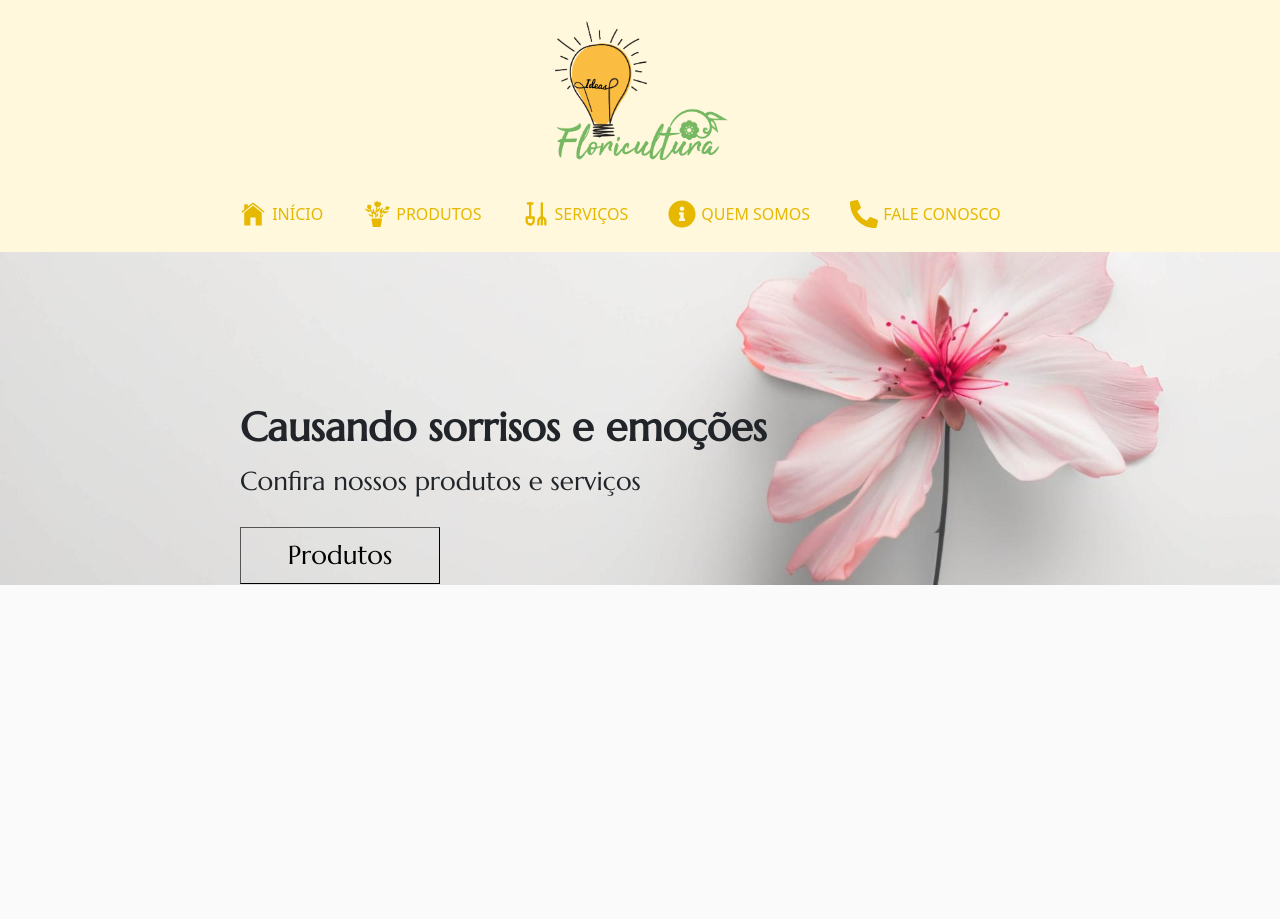
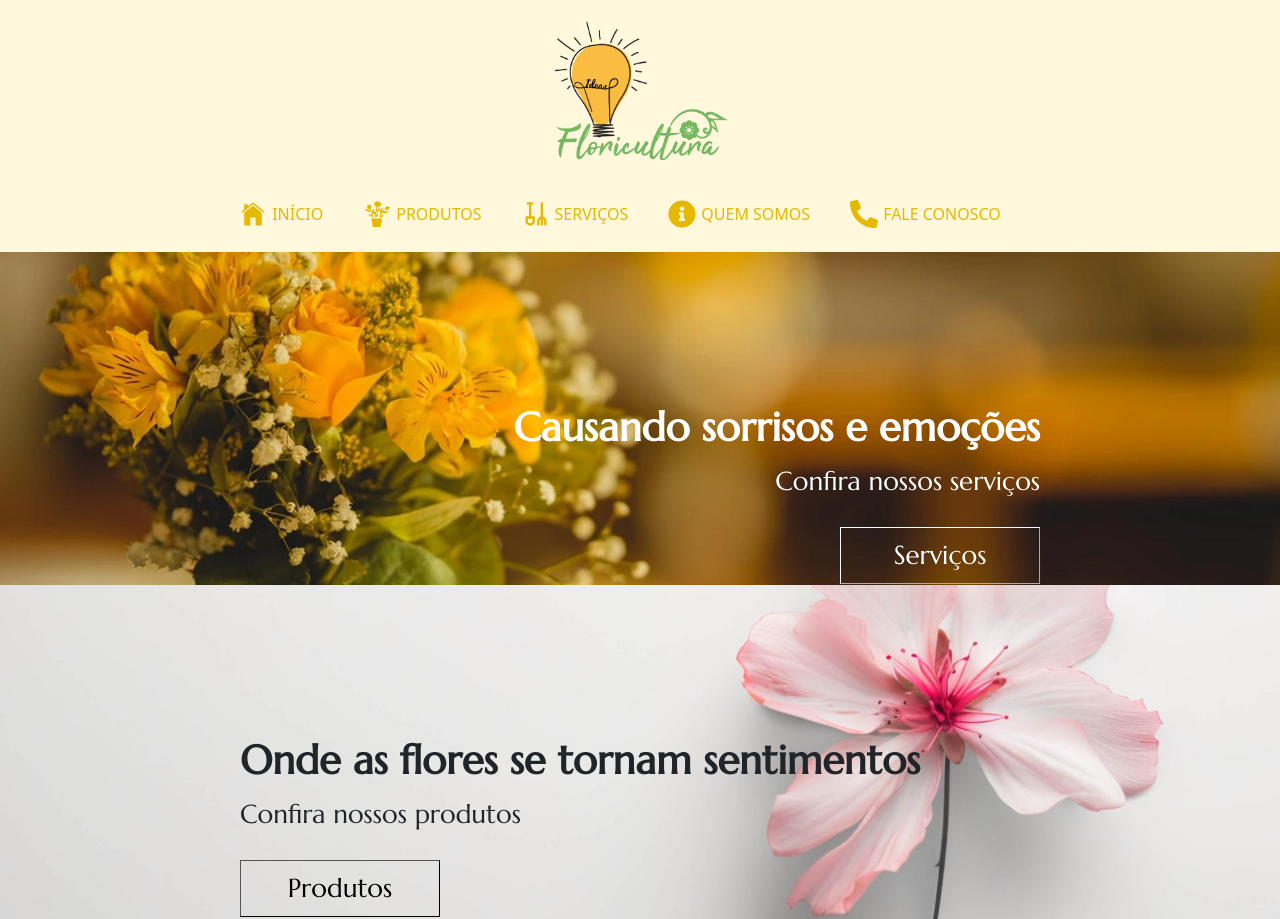
Before and after one commit to basilioruan/ideia-flowershop, a Next.js app: page / in a window 1280 px wide. Before the commit the page ends 800 px from the top, so only its background shows below. Built offline with nearby package versions, Linux system fonts and the light colour scheme.

Commit message:
feat: adding a new section on the homepage

```diff
--- a/src/pages/index.tsx
+++ b/src/pages/index.tsx
@@ -1,14 +1,24 @@
 import Image from 'next/image';
 import roseImg from '../../public/assets/rose_img.jpg';
+import servicesImg from '../../public/assets/services_img.jpg';
 import styles from '@/styles/Home.module.css';
 
 export default function Home() {
   return (
+    <>
     <div className={styles.container}>
-      <span className={styles.mainText}>Causando sorrisos e emoções </span>
-      <span className={styles.secondaryText}>Confira nossos produtos e serviços </span>
-      <button className={styles.productBtn}> Produtos </button>
-      <Image src={roseImg} className={styles.image} alt="Imagem rosa" />
-    </div>
+        <span className={styles.serviceMainText}> Causando sorrisos e emoções </span>
+        <span className={styles.serviceSecondaryText}> Confira nossos serviços </span>
+        <button className={styles.serviceBtn}> Serviços </button>
+        <Image src={servicesImg} className={styles.image} alt="Imagem decoração" />
+      </div>
+      <div className={styles.container}>
+        <span className={styles.productMainText}> Onde as flores se tornam sentimentos </span>
+        <span className={styles.productSecondaryText}> Confira nossos produtos </span>
+        <button className={styles.productBtn}> Produtos </button>
+        <Image src={roseImg} className={styles.image} alt="Imagem rosa" />
+      </div>
+
+    </>
   );
 }
--- a/src/styles/Home.module.css
+++ b/src/styles/Home.module.css
@@ -9,7 +9,7 @@
   position: relative;
 }
 
-.mainText {
+.productMainText {
   position: absolute;
   left: 240px;
   top: 145px;
@@ -18,7 +18,7 @@
   font-weight: bold;
 }
 
-.secondaryText {
+.productSecondaryText {
   position: absolute;
   left: 240px;
   top: 210px;
@@ -48,3 +48,47 @@
   cursor: pointer;
   box-shadow: 0 4px 12px rgba(0, 0, 0, 0.1);
 }
+
+.serviceMainText {
+  position: absolute;
+  right: 240px;
+  top: 145px;
+  font-size: 40px;
+  font-family: 'Marcellus';
+  font-weight: bold;
+  color: white;
+}
+
+.serviceSecondaryText {
+  position: absolute;
+  right: 240px;
+  top: 210px;
+  font-size: 26px;
+  font-family: 'Marcellus';
+  font-weight: thin;
+  color: white;
+}
+
+.serviceBtn {
+  position: absolute;
+  right: 240px;
+  top: 275px;
+  font-size: 26px;
+  font-size: 26px;
+  font-family: 'Marcellus';
+  font-weight: thin;
+  color: white;
+  width: 200px;
+  padding: 8px;
+  background: transparent;
+  border-width: 1px;
+  border-color: white;
+  transition: all 0.4s;
+}
+
+.serviceBtn:hover {
+  background-color: #E6B800;
+  color: white;
+  cursor: pointer;
+  box-shadow: 0 4px 12px rgba(0, 0, 0, 0.1);
+}
```
Also changed, not shown: public/assets/services_img.jpg (added).
